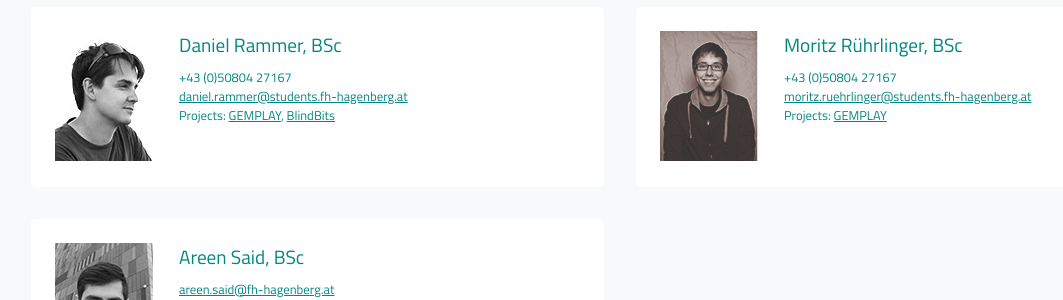
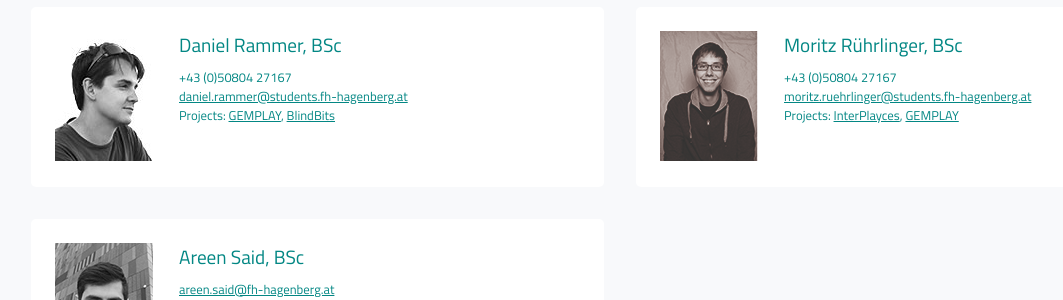
Before and after one commit to Playful-Interactive-Environments/pie-lab.at, a Jekyll site: the page built from _pages/people.html, in a window 1280 px wide and 900 px high, scrolled down 1414 px. Shown: the part 155-455 px from the top of the window, without its empty margins (4-1067 px from the left). Built offline with Jekyll 4.4.1, drawn with Linux system fonts in a browser that asks for light colours.

Commit message:
People update
Added photo of Jens, added Moritz to InterPlayces

```diff
--- a/_data/people.yml
+++ b/_data/people.yml
@@ -56,7 +56,7 @@
 
 - name: Jens Cherukad, BSc
   group: 3
-  photo: default.jpg
+  photo: jens-cherukad.jpg
   phone:
   email: jens.cherukad@fh-hagenberg.at
   projects: [InterPlayces]
@@ -87,7 +87,7 @@
   photo: moritz-ruehrlinger.jpg
   phone: +43 (0)50804 27167
   email: moritz.ruehrlinger@students.fh-hagenberg.at
-  projects: [GEMPLAY]
+  projects: [InterPlayces, GEMPLAY]
 
 - name: Areen Said, BSc
   group: 3
```
Also changed, not shown: _projects/interplayces.md (+1 -0 lines), assets/people/jens-cherukad.jpg (added).
